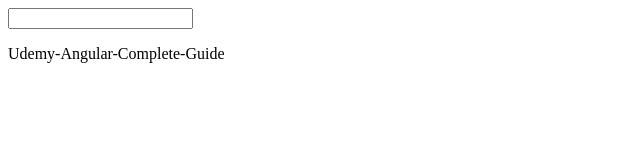
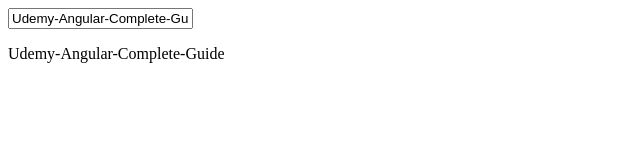
Before and after one commit to Andrey-1992/Udemy-Angular-Complete-Guide, an Angular app: page / in a window 1280 px wide. Shown: the top 160 px of the page, without its empty margins (0-640 px from the left). Built offline with nearby package versions, Linux system fonts and the light colour scheme.

Commit message:
add-gModules-to-test-inputs

```diff
--- a/src/app/app.component.html
+++ b/src/app/app.component.html
@@ -16,5 +16,5 @@
     <h2><a target="_blank" rel="noopener" href="https://blog.angular.io/">Angular blog</a></h2>
   </li>
 </ul> -->
-<input type="text">
+<input type="text" [(ngModel)]="name">
 <p>{{name}}</p>
--- a/src/app/app.module.ts
+++ b/src/app/app.module.ts
@@ -1,5 +1,6 @@
 import { NgModule } from '@angular/core';
 import { BrowserModule } from '@angular/platform-browser';
+import { FormsModule } from '@angular/forms'
 
 import { AppComponent } from './app.component';
 
@@ -8,7 +9,8 @@
     AppComponent
   ],
   imports: [
-    BrowserModule
+    BrowserModule,
+    FormsModule
   ],
   providers: [],
   bootstrap: [AppComponent]
```
